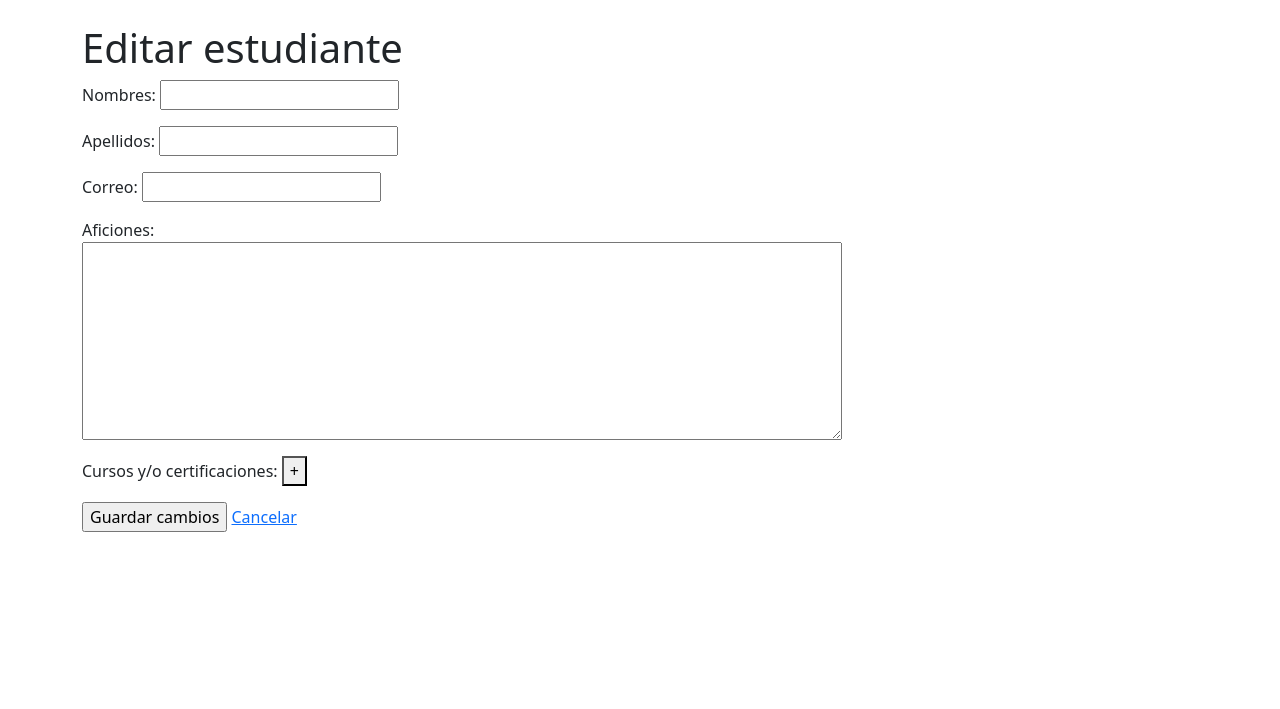
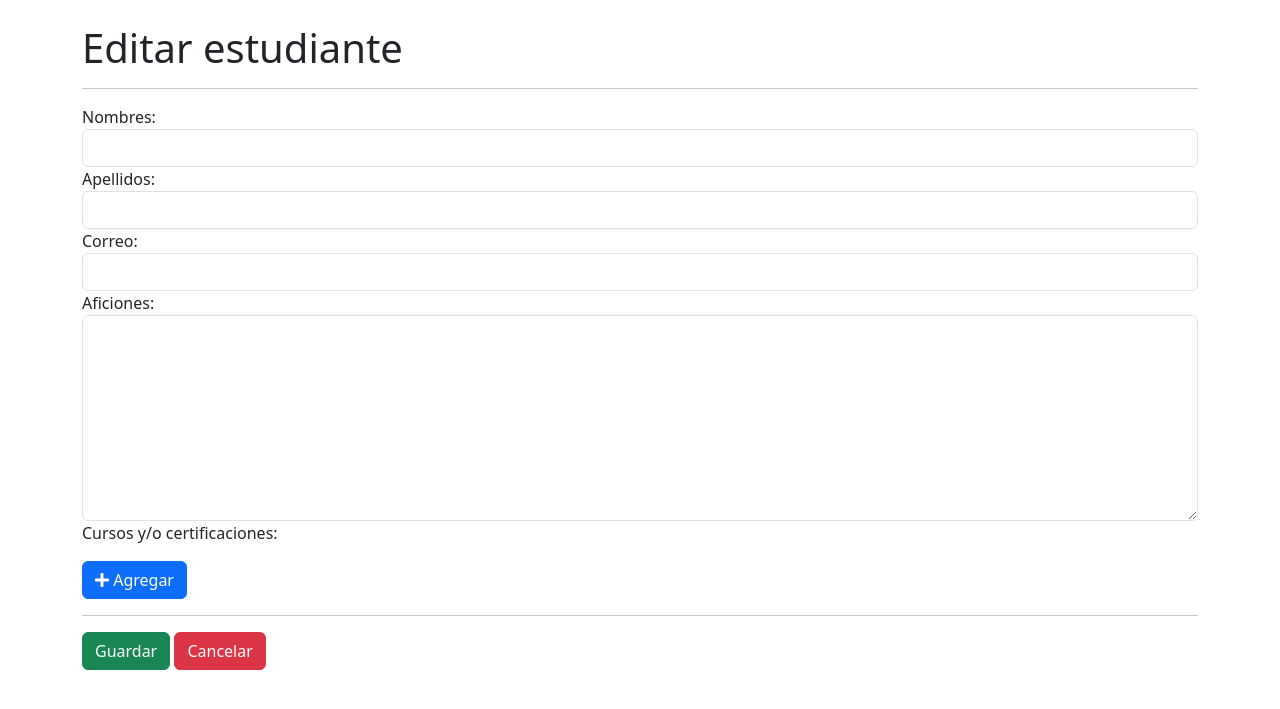
Before and after one commit to Grimwalker10/Pratica-JQuery, a PHP site: page /edit.php in a window 1280 px wide. Shown: the top 709 px of the page. Run offline with PHP 8.4, Linux system fonts and the light colour scheme; a user stored in the database is signed in; data that the repository does not hold is empty; some libraries are stand-ins or nearby versions.

Commit message:
Bug fix y bootstrap terminado

```diff
--- a/edit.php
+++ b/edit.php
@@ -110,42 +110,47 @@ if (isset($_GET['id_alumno'])) {
 ?>
 <html>
 <head>
+<title>Editar estudiante</title>
 <?php include 'head.php'; ?>
-<title>Editar estudiante</title>
 </head><body>
 <div class="container">
     <h1 class="mt-4">Editar estudiante</h1>
-
+    <hr>
     <?php
     if (isset($_SESSION['error'])) {
         echo '<p class="alert alert-danger">' . $_SESSION['error'] . "</p>\n";
+        echo '<hr>';
         unset($_SESSION['error']);
     }
     if (isset($_SESSION['success'])) {
         echo '<p class="alert alert-success">' . $_SESSION['success'] . "</p>\n";
+        echo '<hr>';
         unset($_SESSION['success']);
     }
     ?>
 
     <form method="post">
         <input type="hidden" name="id_alumno" value="<?= $id_alumno ?>">
-        <p>Nombres:
-            <input type="text" name="nombres" value="<?= $nombres ?>">
-        </p>
-        <p>Apellidos:
-            <input type="text" name="apellidos" value="<?= $apellidos ?>">
-        </p>
-        <p>Correo:
-            <input type="text" name="correo" value="<?= $correo ?>">
-        </p>
-        <p>Aficiones:<br>
-            <textarea name="aficiones" rows="8" cols="80"><?= $aficiones ?></textarea>
-        </p>
-
-        <p>
-            Cursos y/o certificaciones:
-            <button type="button" id="addCurso">+</button>
-        </p>
+        <div class="form-group">
+            <label for="nombres">Nombres:</label>
+            <input type="text" name="nombres" class="form-control" value="<?= $nombres ?>" required>
+        </div>
+        <div class="form-group">
+            <label for="apellidos">Apellidos:</label>
+            <input type="text" name="apellidos" class="form-control" value="<?= $apellidos ?>" required>
+        </div>
+        <div class="form-group">
+            <label for="correo">Correo:</label>
+            <input type="mail" name="correo" class="form-control" value="<?= $correo ?>" required>
+        </div>
+        <div class="form-group">
+            <label for="aficiones">Aficiones:</label>
+            <textarea name="aficiones" class="form-control" rows="8" cols="80"><?= $aficiones ?></textarea>
+        </div>
+        <div class="form-group">
+            <p>Cursos y/o certificaciones:</p>
+            <button type="button" id="addCurso" class="btn btn-primary"><i class="fas fa-plus"></i> Agregar</button>
+        </div>
         <div id="curso_fields">
             <?php
             $cuentaCur = 1;
@@ -153,18 +158,21 @@ if (isset($_GET['id_alumno'])) {
                 foreach ($cursos as $curso) {
                     $anio = $curso['anio'];
                     $nombre_curso = $curso['curso'];
-                    echo '<div id="curso' . $cuentaCur . '">';
+                    echo '<div class="form-group" id="curso' . $cuentaCur . '">';
+                    echo'<hr>';
                     echo '<p>Year: <input type="text" name="cur_anio' . $cuentaCur . '" value="' . $anio . '" /> ';
-                    echo '<input type="button" value="-" onclick="$(\'#curso' . $cuentaCur . '\').remove();return false;"></p> ';
+                    echo '<input type="button" class="btn btn-danger" value="-" onclick="$(\'#curso' . $cuentaCur . '\').remove();return false;"></p> ';
                     echo '<p>Curso: <input type="text" name="cur_nombre' . $cuentaCur . '" class="cursos" value="' . $nombre_curso . '" /> </div>';
                     $cuentaCur++;
                 }
             }
             ?>
         </div>
-
-        <p><input type="submit" value="Guardar cambios" onclick="return doValidate();"/>
-            <a href="index.php">Cancelar</a></p>
+        <hr>
+        <div class="form-group">
+            <input type="submit" value="Guardar" onclick="return doValidate();" class="btn btn-success">
+            <a href="index.php" class="btn btn-danger">Cancelar</a>
+        </div>
     </form>
 </div>
 <script>
@@ -199,9 +207,10 @@ if (isset($_GET['id_alumno'])) {
             cuentaCur++;
             window.console && console.log("Agregando curso| " + cuentaCur);
             $('#curso_fields').append(
-                '<div id="curso' + cuentaCur + '"> \
+                '<div class="form-group" id="curso' + cuentaCur + '"> \
+                <hr> \
                 <p>Year: <input type="text" name="cur_anio' + cuentaCur + '" value="" /> \
-                <input type="button" value="-" onclick="$(\'#curso' + cuentaCur + '\').remove();return false;"></p> \
+                <input type="button" class="btn btn-danger" value="-" onclick="$(\'#curso' + cuentaCur + '\').remove();return false;"></p> \
                 <p>Curso: <input type="text" name="cur_nombre' + cuentaCur + '" class="cursos" value="" /> \
                 </div>'
             );
--- a/head.php
+++ b/head.php
@@ -1,6 +1,7 @@
     <!-- Enlaces a los estilos de Bootstrap y otros archivos -->
     <link rel="stylesheet" href="https://cdn.jsdelivr.net/npm/bootstrap@5.3.0/dist/css/bootstrap.min.css">
     <link rel="stylesheet" href="https://code.jquery.com/ui/1.12.1/themes/ui-lightness/jquery-ui.css">
+    <link rel="stylesheet" type="text/css" href="style.css">
     <script defer src="https://cdn.jsdelivr.net/npm/bootstrap@5.3.0/dist/js/bootstrap.bundle.min.js"></script>
     <!-- Enlace a jQuery y jQuery UI -->
     <script src="https://code.jquery.com/jquery-3.6.0.min.js"></script>
--- /dev/null
+++ b/style.css
@@ -0,0 +1,3 @@
+body{
+    transition: all 0.7s ease-in-out;
+}
--- a/ver.php
+++ b/ver.php
@@ -37,7 +37,7 @@ $id = $row['id_alumno'];
 <title>Consulta de Alumno</title>
 <?php include 'head.php'; ?>
 </head><body>
-<div class="container">
+<div class="container card shadow-lg border-0 rounded-lg mt-5">
         <h1 class="mt-4">Consulta de Alumno</h1>
         <hr>
         <form class="mt-4">
```
Also changed, not shown: delete.php (+19 -11 lines), index.php (+20 -0 lines), nuevo.php (+5 -4 lines), 1 other file.
